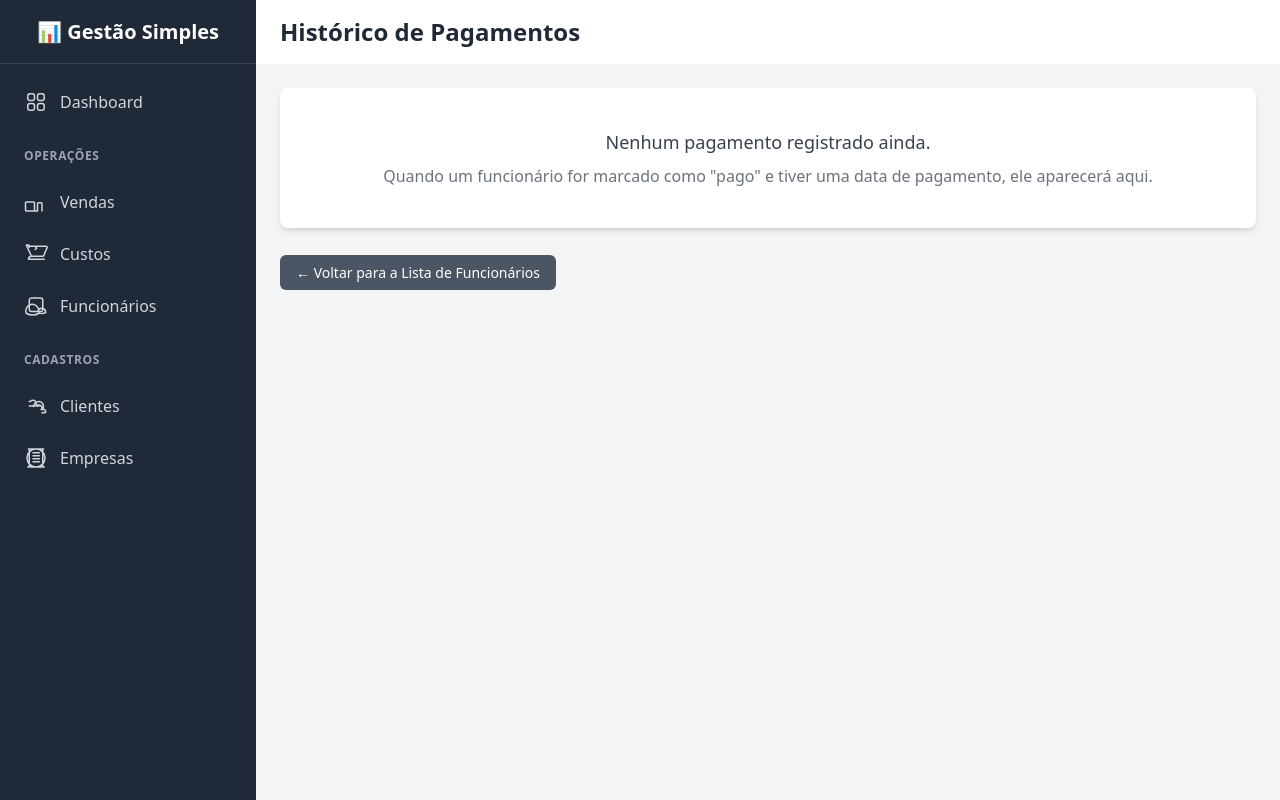
After one commit to LoboProgrammingg/Freela-Jair, a Django app: page /funcionarios/historico-pagamentos/ in a window 1280 px wide. The commit adds this page. Run offline with Django 5.2, Linux system fonts and the light colour scheme; data comes from the database, SQL or seed files in the repository; some libraries are stand-ins or nearby versions.

Commit message:
Criando um histórico para os funcionários já pagos

```diff
--- /dev/null
+++ b/core/templates/core/historico_pagamentos.html
@@ -0,0 +1,49 @@
+{% extends "base.html" %}
+{% load l10n %}
+
+{% block page_title %}Histórico de Pagamentos{% endblock %}
+{% block header_title %}Histórico de Pagamentos{% endblock %}
+
+{% block content %}
+
+{% if pagamentos_agrupados %}
+    {% for mes_ano, pagamentos_do_mes in pagamentos_agrupados.items %}
+        <div class="mb-8">
+            <h2 class="text-xl font-bold text-gray-800 pb-2 mb-4 border-b">{{ mes_ano }}</h2>
+
+            <div class="bg-white shadow-md rounded-lg overflow-hidden">
+                <table class="min-w-full">
+                    <thead class="bg-gray-50">
+                        <tr>
+                            <th scope="col" class="px-6 py-3 text-left text-xs font-medium text-gray-500 uppercase tracking-wider">Funcionário</th>
+                            <th scope="col" class="px-6 py-3 text-left text-xs font-medium text-gray-500 uppercase tracking-wider">Valor Pago</th>
+                            <th scope="col" class="px-6 py-3 text-left text-xs font-medium text-gray-500 uppercase tracking-wider">Data do Pagamento</th>
+                        </tr>
+                    </thead>
+                    <tbody class="bg-white divide-y divide-gray-200">
+                        {% for funcionario in pagamentos_do_mes %}
+                        <tr>
+                            <td class="px-6 py-4 whitespace-nowrap text-sm font-medium text-gray-900">{{ funcionario.nome }}</td>
+                            <td class="px-6 py-4 whitespace-nowrap text-sm text-gray-600">R$ {{ funcionario.salario|localize }}</td>
+                            <td class="px-6 py-4 whitespace-nowrap text-sm text-gray-600">{{ funcionario.data_pagamento|date:"d/m/Y" }}</td>
+                        </tr>
+                        {% endfor %}
+                    </tbody>
+                </table>
+            </div>
+        </div>
+    {% endfor %}
+{% else %}
+    <div class="bg-white p-10 rounded-lg shadow-md text-center">
+        <h3 class="text-lg font-medium text-gray-700">Nenhum pagamento registrado ainda.</h3>
+        <p class="text-gray-500 mt-2">Quando um funcionário for marcado como "pago" e tiver uma data de pagamento, ele aparecerá aqui.</p>
+    </div>
+{% endif %}
+
+<div class="mt-8">
+    <a href="{% url 'funcionario-list' %}" class="px-4 py-2 bg-gray-600 text-white text-sm font-medium rounded-md hover:bg-gray-700 transition-colors">
+        &larr; Voltar para a Lista de Funcionários
+    </a>
+</div>
+
+{% endblock %}
--- a/core/urls.py
+++ b/core/urls.py
@@ -7,7 +7,8 @@ from .views import (
     FuncionarioListView, FuncionarioCreateView, FuncionarioUpdateView, FuncionarioDeleteView,
     DashboardView,
     ReciboDetailView,
-    ReciboPDFView
+    ReciboPDFView,
+    HistoricoPagamentosView,
 )
 
 urlpatterns = [
@@ -44,5 +45,6 @@ urlpatterns = [
     path('funcionarios/', FuncionarioListView.as_view(), name='funcionario-list'),
     path('funcionarios/novo/', FuncionarioCreateView.as_view(), name='funcionario-create'),
     path('funcionarios/<int:pk>/editar/', FuncionarioUpdateView.as_view(), name='funcionario-update'),
+    path('funcionarios/historico-pagamentos/', HistoricoPagamentosView.as_view(), name='historico-pagamentos'), # <-- NOVA ROTA AQUI
     path('funcionarios/<int:pk>/deletar/', FuncionarioDeleteView.as_view(), name='funcionario-delete'),
 ]
--- a/core/views.py
+++ b/core/views.py
@@ -7,6 +7,7 @@ from django.db import models
 from django.http import HttpResponse
 from django.template.loader import render_to_string
 from weasyprint import HTML
+from collections import defaultdict
 
 from .models import Empresa, Cliente, Entrada, Saida, Funcionario
 
@@ -126,13 +127,38 @@ class FuncionarioListView(ListView):
     template_name = 'core/funcionario_list.html'
     context_object_name = 'funcionarios'
 
+    def get_queryset(self):
+        # Inicia com todos os funcionários
+        queryset = super().get_queryset()
+
+        # Pega o parâmetro 'status' da URL. O padrão é 'todos'.
+        self.status = self.request.GET.get('status', 'todos')
+
+        # Filtra o queryset com base no status
+        if self.status == 'pago':
+            queryset = queryset.filter(pagamento_efetuado=True)
+        elif self.status == 'pendente':
+            queryset = queryset.filter(pagamento_efetuado=False)
+
+        # Se for 'todos', não faz nada e retorna todos
+        return queryset
+
     def get_context_data(self, **kwargs):
         context = super().get_context_data(**kwargs)
-        total_funcionarios = Funcionario.objects.count()
-        custo_total_qs = Funcionario.objects.aggregate(custo_total=Sum('salario'))
+
+        # O queryset já vem filtrado pelo método get_queryset()
+        funcionarios_filtrados = context['object_list']
+
+        # Calcula os totais baseados na lista JÁ FILTRADA
+        total_funcionarios = funcionarios_filtrados.count()
+        custo_total_qs = funcionarios_filtrados.aggregate(custo_total=Sum('salario'))
         custo_total = custo_total_qs['custo_total'] or 0
+
+        # Adiciona os totais e o status ativo ao contexto
         context['total_funcionarios'] = total_funcionarios
         context['custo_mensal_total'] = custo_total
+        context['status_ativo'] = self.status # Envia o status para o template
+
         return context
 
 class FuncionarioCreateView(CreateView):
@@ -146,6 +172,33 @@ class FuncionarioUpdateView(UpdateView):
     fields = ['nome', 'salario', 'pagamento_efetuado', 'data_pagamento']
     template_name = 'core/generic_form.html'
     success_url = reverse_lazy('funcionario-list')
+
+class HistoricoPagamentosView(ListView):
+    model = Funcionario
+    template_name = 'core/historico_pagamentos.html'
+    context_object_name = 'pagamentos'
+
+    def get_queryset(self):
+        # Buscamos apenas funcionários com pagamento efetuado e data de pagamento definida,
+        # ordenados pela data de pagamento mais recente.
+        return Funcionario.objects.filter(
+            pagamento_efetuado=True,
+            data_pagamento__isnull=False
+        ).order_by('-data_pagamento')
+
+    def get_context_data(self, **kwargs):
+        context = super().get_context_data(**kwargs)
+
+        # Agrupando os pagamentos por mês e ano
+        pagamentos_agrupados = defaultdict(list)
+        for funcionario in context['pagamentos']:
+            # Formata a data como "Setembro de 2025" para usar como chave do dicionário
+            chave_mes_ano = funcionario.data_pagamento.strftime('%B de %Y').capitalize()
+            pagamentos_agrupados[chave_mes_ano].append(funcionario)
+
+        # Adiciona o dicionário agrupado ao contexto
+        context['pagamentos_agrupados'] = dict(pagamentos_agrupados)
+        return context
 
 class FuncionarioDeleteView(DeleteView):
     model = Funcionario
```
Also changed, not shown: core/templates/core/funcionario_list.html (+12 -5 lines).
